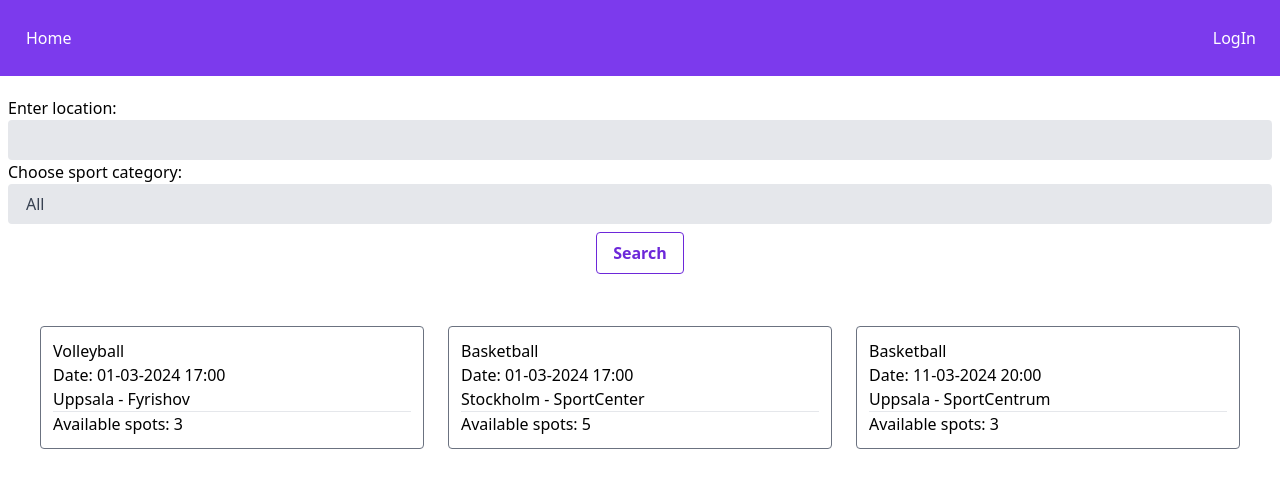
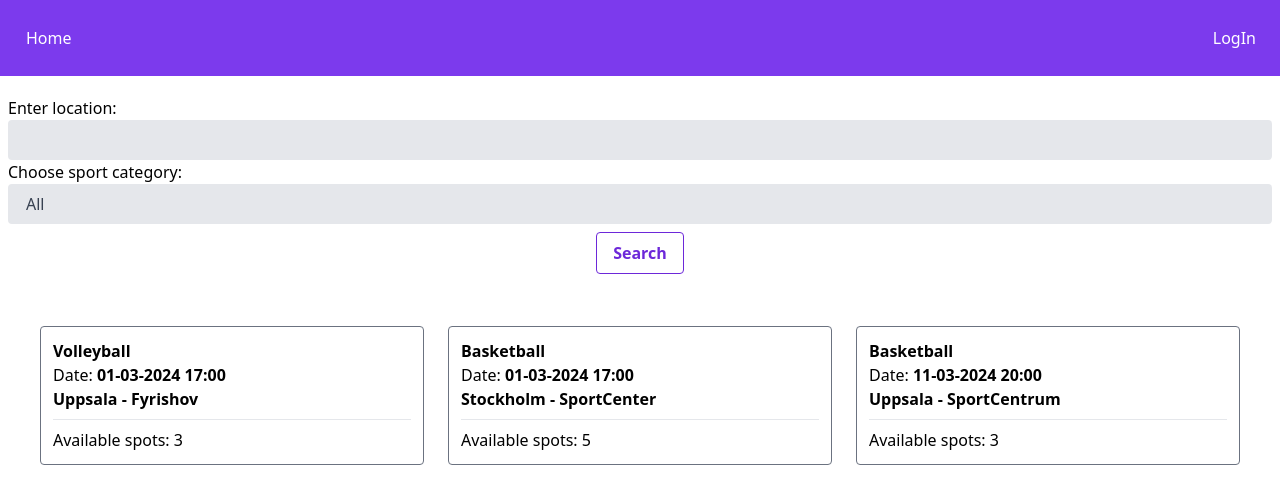
Before and after one commit to JagodaBodnar/team_up, a React (Vite) app: page / in a window 1280 px wide. Shown: the top 504 px of the page. Built offline with nearby package versions, Linux system fonts and the light colour scheme.

Commit message:
Added logic to remove and add user from list

```diff
--- a/src/components/AddGroupForm.tsx
+++ b/src/components/AddGroupForm.tsx
@@ -36,8 +36,8 @@ const AddGroupForm = ({ categories, add }: SearchFormProp) => {
   const [startTime, setStartTime] = useState<Dayjs | null>(dayjs(new Date()));
 
   const handleSubmit = (e: SearchFormEvent) => {
+    e.preventDefault();
     const { categoryInput, locationInput, spotsInput } = e.target;
-    e.preventDefault();
     const category = categoryInput.value;
     const location = locationInput.value;
     const maxSpots = spotsInput.value;
--- a/src/components/Card.tsx
+++ b/src/components/Card.tsx
@@ -1,17 +1,19 @@
 import {Group} from "../types/type.tsx";
 import {mockedGroupsData} from "../data/data.tsx";
 import {useLocation} from "react-router-dom";
+import {useState} from "react";
 
 // import {useState} from "react";
 
 interface CardProp {
   team: Group;
-  loggedIn: boolean,
-  addToList?: ((group: Group[]) => void) | undefined
-  removeGroup?: ((id: string) => void)
+  loggedIn: boolean;
+  addToList?: ((group: Group[]) => void) | undefined;
+  removeGroup?: ((id: string) => void);
 }
 
 const Card = ({team, loggedIn, addToList, removeGroup}: CardProp) => {
+  const [isOnList, setIsOnList] = useState(true);
   const addNameToList = () => {
     const updatedMockedGroupsData = mockedGroupsData
       .map((element: Group) => {
@@ -26,10 +28,26 @@ const Card = ({team, loggedIn, addToList, removeGroup}: CardProp) => {
       });
     if (addToList !== undefined) {
       addToList(updatedMockedGroupsData);
+      setIsOnList(false);
     }
   }
-  const deleteGroup =()=>{
-    if(removeGroup !== undefined){
+  const removeNameFromList = () => {
+    const updatedMockedGroupsData = mockedGroupsData
+      .map((element: Group) => {
+        if (element.id === team.id) {
+          const index = element.listOfPeople.findIndex(el => el.id === '123456');
+          element.listOfPeople[index] = {id:'', name:''}
+        }
+        return element;
+      });
+    if (addToList !== undefined) {
+      addToList(updatedMockedGroupsData);
+      setIsOnList(true);
+    }
+  }
+
+  const deleteGroup = () => {
+    if (removeGroup !== undefined) {
       removeGroup(team.id)
     }
   }
@@ -37,12 +55,12 @@ const Card = ({team, loggedIn, addToList, removeGroup}: CardProp) => {
   const {category, date, location, startTime, listOfPeople, availableSpots} = team;
   return (
     <div className="card-wrapper">
-      <h3>{category}</h3>
+      <h3 className="bold-text">{category}</h3>
       <h5>
-        Date: {date} {startTime}
+        Date: <span className="bold-text">{date} {startTime}</span>
       </h5>
-      <h4>{location}</h4>
-      <hr/>
+      <h4 className="bold-text">{location}</h4>
+      <hr className="break-line"/>
       {!loggedIn && <span>Available spots: {availableSpots} </span>}
       {loggedIn && listOfPeople.map((element, index) => {
         const {id, name} = element;
@@ -50,9 +68,12 @@ const Card = ({team, loggedIn, addToList, removeGroup}: CardProp) => {
           <li key={id}>{index + 1}. {name}</li>
         )
       })}
-      {loggedIn && availableSpots > 0 && locationPath.pathname !== '/teams' &&
+      {loggedIn && availableSpots > 0 && locationPath.pathname !== '/teams' && isOnList &&
           <button className="btn-blue" onClick={addNameToList}>Add</button>}
-      {loggedIn  && locationPath.pathname === '/teams' && <button className="delete" onClick={deleteGroup}>Remove group</button>}
+      {loggedIn && !isOnList && locationPath.pathname !== '/teams' &&
+          <button className="btn-blue" onClick={removeNameFromList}>Remove</button>}
+      {loggedIn && locationPath.pathname === '/teams' &&
+          <button className="delete" onClick={deleteGroup}>Remove group</button>}
     </div>
   );
 };
--- a/src/components/ListOfTeams.tsx
+++ b/src/components/ListOfTeams.tsx
@@ -1,7 +1,5 @@
 import {Group} from "../types/type.tsx";
 import Card from "./Card.tsx";
-
-// import {useState} from "react";
 
 interface ListOfTeamsProp {
   list: Group[],
@@ -11,12 +9,11 @@ interface ListOfTeamsProp {
 }
 
 const ListOfTeams = ({list, loggedIn, addToList, removeGroup}: ListOfTeamsProp) => {
-  // const [isAddVisible, setIsAddVisible] = useState(true);
   return (
     <ul className="card-container">
       {list.length === 0 ? <div>No results.</div> : list.map(team => {
         return (
-          <Card key={team.id} team={team} loggedIn={loggedIn} addToList={addToList} removeGroup={removeGroup}/>
+          <Card key={team.id} team={team} loggedIn={loggedIn} addToList={addToList} removeGroup={removeGroup} />
         )
       })}
     </ul>
--- a/src/index.css
+++ b/src/index.css
@@ -56,3 +56,10 @@
 .delete{
     @apply bg-transparent hover:bg-gray-700 text-gray-700 font-semibold hover:text-white py-2 px-4 border border-gray-700 hover:border-transparent rounded;
 }
+
+.bold-text{
+    @apply font-bold
+}
+.break-line{
+    @apply mt-2 mb-2;
+}
--- a/src/output.css
+++ b/src/output.css
@@ -712,3 +712,12 @@ video {
   --tw-text-opacity: 1;
   color: rgb(255 255 255 / var(--tw-text-opacity));
 }
+
+.bold-text {
+  font-weight: 700;
+}
+
+.break-line {
+  margin-top: 0.5rem;
+  margin-bottom: 0.5rem;
+}
--- a/src/views/HomeView.tsx
+++ b/src/views/HomeView.tsx
@@ -47,7 +47,6 @@ const HomeView = () => {
     setListOfTeams(group);
   }
 
-
   return (
     <>
       <NavBar headers={navHeaders} loggedIn={loggedIn} logIn={logIn} logOut={logOut}/>
--- a/src/views/TeamsView.tsx
+++ b/src/views/TeamsView.tsx
@@ -9,8 +9,8 @@ import RootContext from "../context/Context.tsx";
 const TeamsView = () => {
   const [myGroups, setMyGroups] = useState<Group[]>(mockedMyList);
   const addNewGroup = (newGroup: Group) => {
-    mockedMyList.push(newGroup);
-    const groups = [...mockedMyList];
+    myGroups.push(newGroup);
+    const groups = [...myGroups];
     setMyGroups(groups);
   };
   const removeGroup =(id: string)=>{
```
